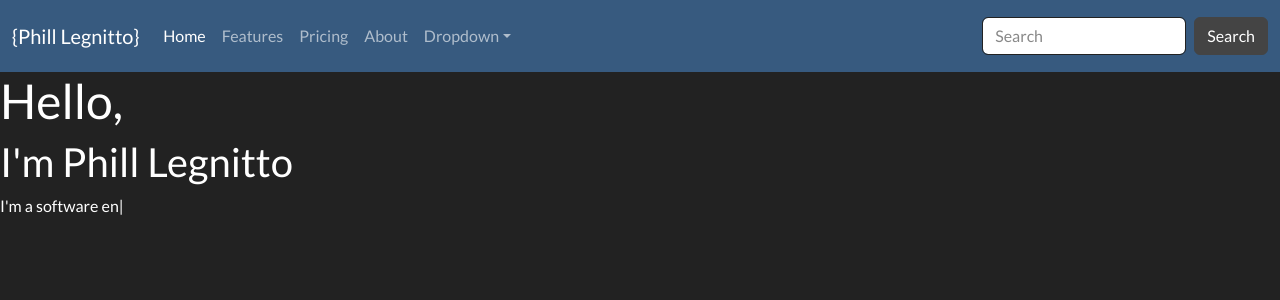
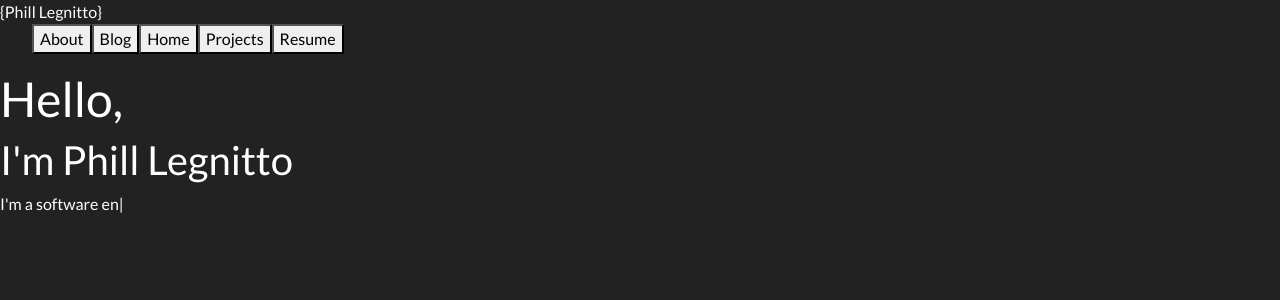
Before and after one commit to PALegnitto/personal_site_v2, a React (Create React App) app: page / in a window 1280 px wide. Shown: the top 300 px of the page. Built offline with nearby package versions, Linux system fonts and the light colour scheme.

Commit message:
navigation
created navbar for desktop view

```diff
--- a/src/components/NavBar.js
+++ b/src/components/NavBar.js
@@ -1,48 +1,26 @@
-function NavBar({name}){
+import Pages from "../pages"
+
+const pageList = Object.keys(Pages);
+
+const NavBar = ({handleViewChange,name}) => {
 
   return (
-
-    <nav className="navbar navbar-expand-lg navbar-dark bg-primary">
-    <div className="container-fluid">
-      <a className="navbar-brand" href="#">{"{" + name + "}"}</a>
-      <button className="navbar-toggler" type="button" data-bs-toggle="collapse" data-bs-target="#navbarColor01" aria-controls="navbarColor01" aria-expanded="false" aria-label="Toggle navigation">
-        <span className="navbar-toggler-icon"></span>
-      </button>
-      <div className="collapse navbar-collapse" id="navbarColor01">
-        <ul className="navbar-nav me-auto">
-          <li className="nav-item">
-            <a className="nav-link active" href="#">Home
-              <span className="visually-hidden">(current)</span>
-            </a>
-          </li>
-          <li className="nav-item">
-            <a className="nav-link" href="#">Features</a>
-          </li>
-          <li className="nav-item">
-            <a className="nav-link" href="#">Pricing</a>
-          </li>
-          <li className="nav-item">
-            <a className="nav-link" href="#">About</a>
-          </li>
-          <li className="nav-item dropdown">
-            <a className="nav-link dropdown-toggle" data-bs-toggle="dropdown" href="#" role="button" aria-haspopup="true" aria-expanded="false">Dropdown</a>
-            <div className="dropdown-menu">
-              <a className="dropdown-item" href="#">Action</a>
-              <a className="dropdown-item" href="#">Another action</a>
-              <a className="dropdown-item" href="#">Something else here</a>
-              <div className="dropdown-divider"></div>
-              <a className="dropdown-item" href="#">Separated link</a>
-            </div>
-          </li>
+    <nav>
+      <div className="navName">
+        { "{" + name + "}"}
+      </div>
+      <div>
+        <ul>
+          {pageList.map((x) => (
+            <button
+              className="navButton"
+              onClick={e => handleViewChange(e)}
+              key={x}
+            >{x}</button>
+          ))}
         </ul>
-        <form className="d-flex">
-          <input className="form-control me-sm-2" type="text" placeholder="Search"></input>
-          <button className="btn btn-secondary my-2 my-sm-0" type="submit">Search</button>
-        </form>
       </div>
-    </div>
-  </nav>
-
+    </nav>
   );
 }
 
```
